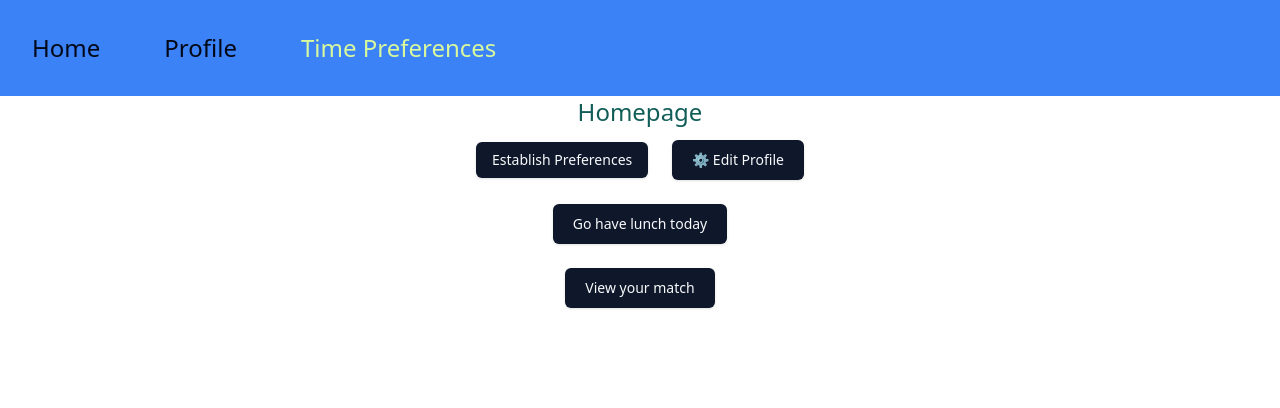
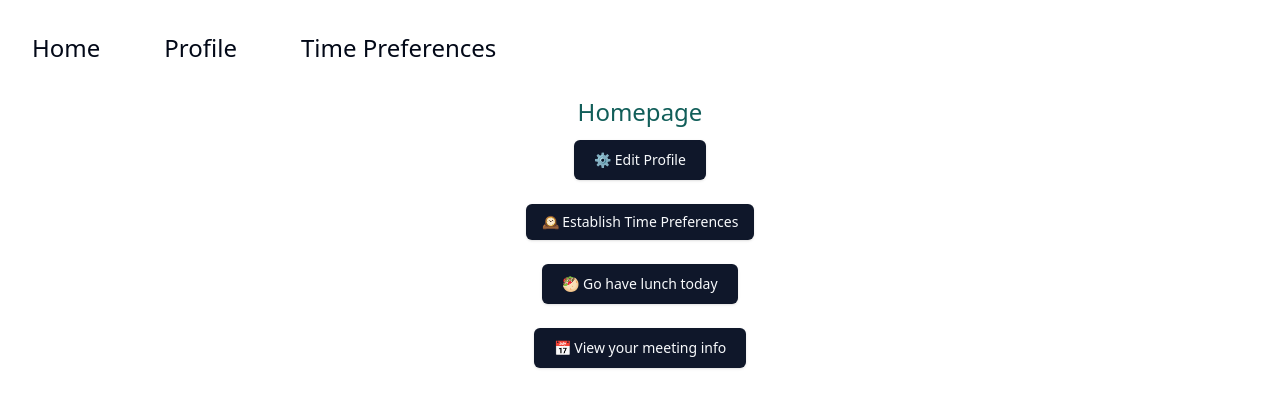
Before and after one commit to its-clem-fandango/lunchroulette-mirror, a React (Vite) app in the folder apps/client/: page / in a window 1280 px wide. Shown: the top 408 px of the page. Built offline with nearby package versions, Linux system fonts and the light colour scheme.

Commit message:
polished all homepage buttons and links, created mock time preference page with drop down from and confirmation page for the go-have-lunch-today page

```diff
--- a/apps/client/src/App.tsx
+++ b/apps/client/src/App.tsx
@@ -3,6 +3,7 @@ import { BrowserRouter as Router, Routes, Route } from "react-router-dom"
 import { Link } from "react-router-dom"
 import Homepage from "./pages/Homepage"
 import TimePreferences from "./pages/Timepreferences"
+import LunchConfirmation from "./pages/LunchTodayConfirmation"
 
 
 
@@ -12,14 +13,14 @@ function App() {
       <>
         {/* NAVIGATION */}
         <nav >
-          <ul className="flex hover:bg-blue-500">
+          <ul className="flex">
             <li className="p-8">
               <Link className="text-2xl" to="/">Home</Link>
             </li>
             <li className="p-8">
               <Link className="text-2xl" to="/profile">Profile</Link>
             </li>
-            <li className="p-8 text-lime-200">
+            <li className="p-8">
               <Link className="text-2xl" to="/preferences">Time Preferences</Link>
             </li>
           </ul>
@@ -31,6 +32,7 @@ function App() {
           <Route path="/" element={<Homepage />}></Route>
           <Route path="/profile" element={<CreateProfile />}></Route>
           <Route path="/preferences" element={<TimePreferences />}></Route>
+          <Route path="/lunch" element={<LunchConfirmation />}></Route>
         </Routes>
       </>
     </Router>
--- a/apps/client/src/pages/Homepage.tsx
+++ b/apps/client/src/pages/Homepage.tsx
@@ -6,20 +6,22 @@ export default function Homepage() {
         <>
                 <h1 className="text-2xl text-teal-800 text-center">Homepage</h1>
                 <div className="text-center">
-                    <Link to="/preferences">
-                        <Button className="text-center m-3">Establish Preferences</Button>
-                    </Link>
-                    <Link to="/edit-profile">
+                    <Link to="/profile">
                         <Button className="p-5 text-center m-3">⚙️ Edit Profile</Button>
                     </Link>
                 </div>
                 <div className="text-center">
+                    <Link to="/preferences">
+                        <Button className="text-center m-3">🕰️ Establish Time Preferences</Button>
+                    </Link>
+                </div>
+                <div className="text-center">
                     <Link to="/lunch">
-                        <Button className="p-5 m-3">Go have lunch today</Button>
+                        <Button className="p-5 m-3">🥙 Go have lunch today</Button>
                     </Link>
                 <div>
-                    <Link to="/view-match">
-                        <Button className="p-5 m-3">View your match</Button>
+                    <Link to="/meeting">
+                        <Button className="p-5 m-3">📅 View your meeting info</Button>
                     </Link>
                 </div>
             </div>
--- /dev/null
+++ b/apps/client/src/pages/LunchTodayConfirmation.tsx
@@ -0,0 +1,8 @@
+
+export default function LunchConfirmation(){
+    return(
+        <>
+            <p className="m-10">You have confirmed your interest to have lunch today. You'll receive more information soon ✨</p>
+        </>
+    )
+}
--- a/apps/client/src/pages/Timepreferences.tsx
+++ b/apps/client/src/pages/Timepreferences.tsx
@@ -7,8 +7,10 @@ export default function TimePreferences() {
             <h1 className="text-3xl text-amber-900 text-center">Time Preferences </h1>
             <form className="text-center" action="" method="post">
                 <select name="" id="">
-                    <option value="Thursday">Thursday</option>
-                    <option value="Friday">Friday</option>
+                    <option value="Wednesday">Wednesday 1pm to 2pm</option>
+                    <option value="Wednesday">Wednesday 2pm to 3pm</option>
+                    <option value="Thursday">Thursday 1pm to 2pm</option>
+                    <option value="Thursday">Thursday 2pm to 3pm</option>
                 </select>
 
                 <div className="text-center">
```
